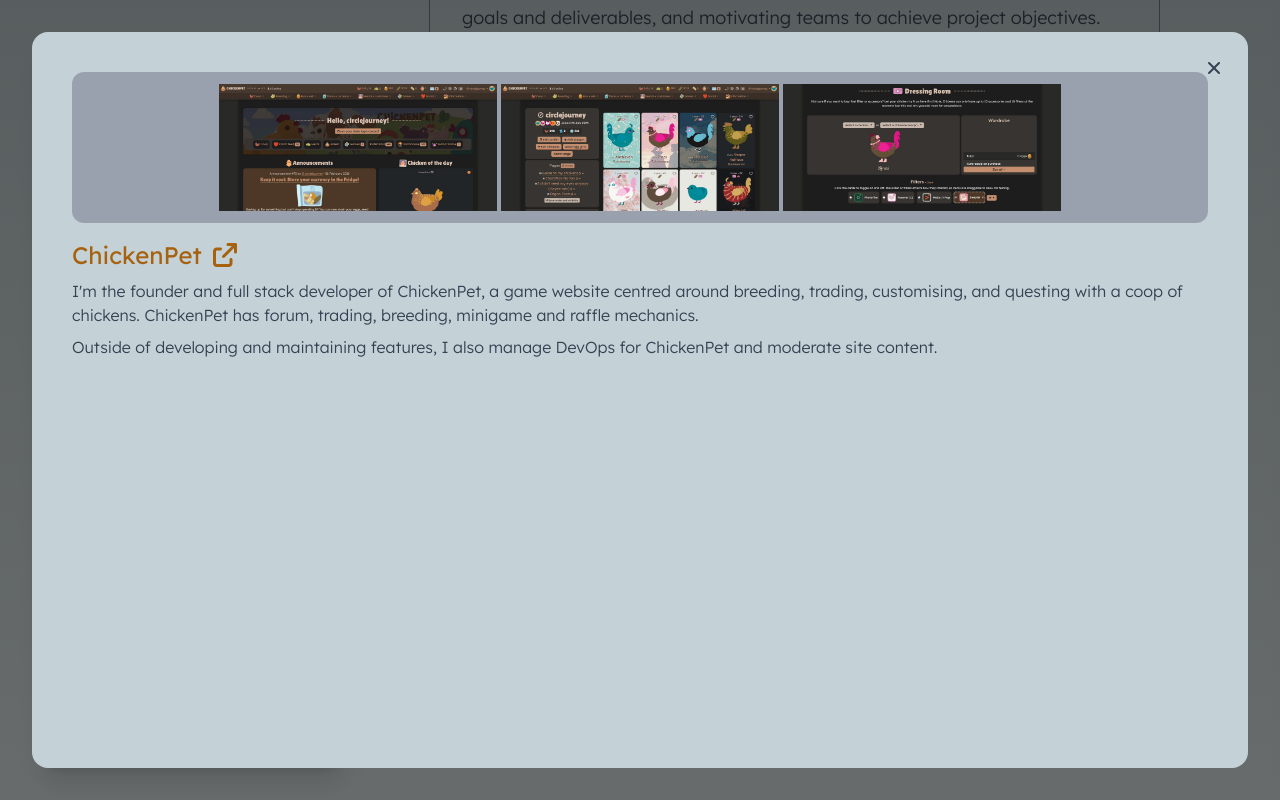
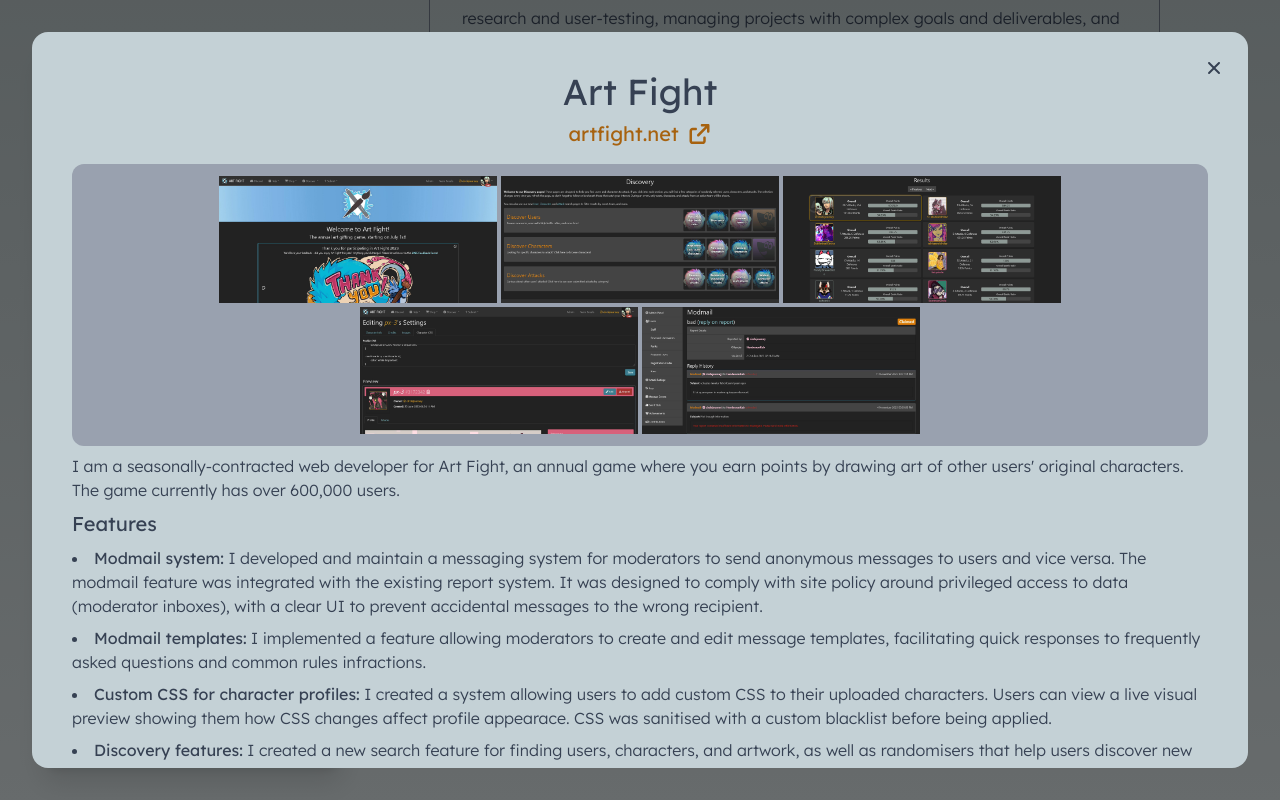
Before and after one commit to circlejourney/web-portfolio, a Next.js app: page / in a window 1280 px wide. Both pictures are taken after a click on the link 794 px from the left and 399 px from the top of the page. Built offline with nearby package versions, Linux system fonts and the light colour scheme.

Commit message:
Fill out site content

```diff
--- a/src/app/page.tsx
+++ b/src/app/page.tsx
@@ -51,7 +51,7 @@ export default function Home() {
                 <NavButton href="#projects" handleClick={smoothScroll}>Projects</NavButton>
               </div>
 
-              <div className="flex gap-2 mt-4 justify-center">
+              <div className="flex flex-col md:flex-row gap-2 mt-4 justify-center">
                 Find me at:
                 <Link href="https://www.linkedin.com/in/amari-l-29494b87/">LinkedIn</Link>
                 <Link href="https://github.com/circlejourney">Github</Link>
@@ -67,7 +67,7 @@ export default function Home() {
 
         </div>
 
-        <div id="scrollable" className="md:h-screen md:overflow-y-auto md:py-10 pl-20 pr-30 xs:w-full md:w-3/4 text-lg/10">
+        <div id="scrollable" className="md:h-screen md:overflow-y-auto md:py-10 pl-20 pr-30 xs:w-full md:w-3/4 text-[16px]/10">
 
           <div id="home" className="font-normal md:flex-row my-15">
 
@@ -76,7 +76,7 @@ export default function Home() {
             <div>
               <p className="font-light">
                 I&apos;m Amari, a full stack web developer who specialises in producing visually stunning, creativity-oriented and informative websites.
-                Currently, I am a contract-based web developer at <Link href="https://artfight.net">Art Fight <FontAwesomeIcon icon={faArrowUpRightFromSquare}/></Link>, where I design, develop and maintain new features for more than 600,000 users. I am also the founder and solo web developer of <Link href="https://chicken.pet">ChickenPet <FontAwesomeIcon icon={faArrowUpRightFromSquare}/></Link>, a game website with trading, forums, games and daily raffle mechanics.
+                Currently, I am a contract-based web developer at <Link href="https://artfight.net" target="_blank">Art Fight <FontAwesomeIcon icon={faArrowUpRightFromSquare}/></Link>, where I design, develop and maintain new features for more than 600,000 users. I am also the founder and solo web developer of <Link href="https://chicken.pet" target="_blank">ChickenPet <FontAwesomeIcon icon={faArrowUpRightFromSquare}/></Link>, a game website with 1,500 players, featuring trading, forums, and raffle mechanics.
               </p>
 
               <div className="my-8 p-8 border border-gray-500 rounded-2xl">
--- a/src/components/Project.tsx
+++ b/src/components/Project.tsx
@@ -11,14 +11,19 @@ export default function Project ({project, setProject}: {
     setProject: Dispatch<SetStateAction<ProjectInterface | null>>
 }) {
     return (<a href="#" onClick={(e)=>{e.preventDefault(); setProject(project)}} className="block h-full bg-linear-to-r from-[#24506B] to-cyan-600 hover:to-cyan-900 hover:bg-linear-65 rounded-2xl p-4 shadow-lg transition-normal transition-colors duration-200 group">
-        <div className="flex flex-row items-center gap-4">
+        <div className="flex flex-row items-center gap-3">
             <Image className="inline-block" width={100} height={62} src={project.thumbnail_src} alt={project.thumbnail_alt} unoptimized={true}/>
-            <h3 className="text-3xl grow">
+            <h3 className="text-3xl">
                 <span className="project-link">
                     {project.title}
-                    <FontAwesomeIcon className="align-middle ml-2" icon={faEye}/>
                 </span>
             </h3>
+            <span className="text-gray-400 grow">
+                {project.position}
+            </span>
+            <span className="text-gray-200 text-2xl">
+                <FontAwesomeIcon className="align-middle ml-2" icon={faEye}/>
+            </span>
         </div>
         <div className="text-mist-50 text-sm mt-2 opacity-100 group-hover:opacity-80 transition-all duration-200">
             {project.short_description}
--- a/src/components/ProjectPanel.tsx
+++ b/src/components/ProjectPanel.tsx
@@ -15,16 +15,20 @@ export default function ProjectPanel({project, setProject}: {
                 <FontAwesomeIcon icon={faTimes}/>
             </button>
 
+            <div className="text-center mb-4">
+                <h2 className="text-4xl mb-2">
+                    {project.title}
+                </h2>
+                <a href={project.url} target="cj-project" className="text-xl">
+                    {project.url.replace("https://", "")}
+                    <FontAwesomeIcon icon={faArrowUpRightFromSquare} className="ms-2"/>
+                </a>
+            </div>
+
             <div className="text-center">
                 <Gallery images={project.gallery} />
             </div>
 
-            <h2 className="text-2xl mt-4">
-                <a href={project.url} target="cj-project">
-                    {project.title}
-                    <FontAwesomeIcon icon={faArrowUpRightFromSquare} className="ms-2"/>
-                </a>
-            </h2>
             <div className="font-light">
                 {project.description}
             </div>
--- a/src/data/projectList.tsx
+++ b/src/data/projectList.tsx
@@ -1,29 +1,6 @@
 import ProjectInterface from "../interfaces/ProjectInterface";
 
 const projectList = [
-    {
-        title: "ChickenPet",
-        url: "https://chicken.pet",
-        thumbnail_src: "/projects/ChickenPet-1.jpg",
-        thumbnail_alt: "ChickenPet dashboard page",
-        gallery: [{
-                src: "/projects/ChickenPet-1.jpg",
-                alt: "ChickenPet dashboard page"
-            }, {
-                src: "/projects/ChickenPet-2.jpg",
-                alt: ""
-            }, {
-                src: "/projects/ChickenPet-3.jpg",
-                alt: ""
-        }],
-        short_description: "A game website centred around breeding, trading, customising, and questing with a coop of chickens.",
-        description: (<>
-            <p>I&apos;m the founder and full stack developer of ChickenPet, a game website centred around breeding, trading, customising, and questing with a coop of chickens. ChickenPet has forum, trading, breeding, minigame and raffle mechanics.</p>
-            <p>
-                Outside of developing and maintaining features, I also manage DevOps for ChickenPet and moderate site content.
-            </p>
-        </>)
-    },
     {
         title: "Art Fight",
         url: "https://artfight.net",
@@ -45,13 +22,15 @@ const projectList = [
             src: "/projects/ArtFight-5.jpg",
             alt: ""
         }],
-        short_description: "An annual game where you earn points by drawing for others, with over 600,000 users.",
+        position: "Web Developer",
+        skills: "Laravel, PHP, Node.JS and NPM, Bootstrap",
+        short_description: "An annual online game where players draw art for others to earn points, with over 600,000 users.",
         description: (<>
             <p>
                 I am a seasonally-contracted web developer for Art Fight, an annual game where you earn points by drawing art of other users&apos; original characters. The game currently has over 600,000 users.
             </p>
 
-            <p className="text-xl mt-6 font-normal">
+            <p className="text-xl mt-8 font-normal">
                 Features
             </p>
 
@@ -72,9 +51,53 @@ const projectList = [
         </>)
     },
     {
+        title: "ChickenPet",
+        url: "https://chicken.pet",
+        thumbnail_src: "/projects/ChickenPet-1.jpg",
+        thumbnail_alt: "ChickenPet dashboard page",
+        gallery: [{
+                src: "/projects/ChickenPet-1.jpg",
+                alt: "ChickenPet dashboard page"
+            }, {
+                src: "/projects/ChickenPet-2.jpg",
+                alt: ""
+            }, {
+                src: "/projects/ChickenPet-3.jpg",
+                alt: ""
+        }],
+        position: "Full-Stack Developer",
+        skills: "Laravel, PHP, SASS, Node.JS and NPM with Vite package manager, Bootstrap",
+        short_description: "A game website centred around breeding, trading, customising, and questing with a coop of chickens.",
+        description: (<>
+            <p>I&apos;m the founder and full stack developer of ChickenPet, a game website centred around breeding, trading, customising, and going on adventures with chickens.</p>
+            <p>
+                Outside of developing and maintaining features, I also manage DevOps for ChickenPet and moderate site content.
+            </p>
+            <p className="text-xl mt-8 font-normal">
+                Features
+            </p>
+            <ul className="list-disc list-inside">
+                <li>
+                    <b>Genetics system:</b> ChickenPet&apos;s central mechanic is its genetics system. Chickens have colour and trait genes that are inherited by offspring in complex relations. Some genes are recessive and can only be hatched by parents with specific genes.
+                </li>
+                <li>
+                    <b>Social features:</b> ChickenPet has a public marketplace, forums, chicken-trading, and raffle mechanics that allow players to trade chickens and items.
+                </li>
+                <li>
+                    <b>Moderation and developer ticket tools:</b> ChickenPet has robust tools for moderation and curating the play experience, such as a ticket system for reporting bugs, a dev tracker, user blocking features that wrap site functions, and an upcoming authorisation list feature for fine-tuning access to shop listings.
+                </li>
+                <li>
+                    <b>Minigames:</b> ChickenPet has a minigames.  Minigames incorporate members of the user&apos;s coop and affect other site functions like shop prices. Among these games, players can bring chickens on adventures, organise heists to steal currency, and find missings chicken on a tile board.
+                </li>
+            </ul>
+        </>)
+    },
+    {
         title: "Caring for the Carer",
         url: "https://caringforthecarer.org.au",
         thumbnail_src: "/projects/caringforthecarer.jpg",
+        position: "Web Designer",
+        skills: "WordPress, PHP, jQuery",
         thumbnail_alt: "Caring for the Carer website screenshot",
         gallery: [{
             src: "/projects/caringforthecarer.jpg",
--- a/src/interfaces/ProjectInterface.tsx
+++ b/src/interfaces/ProjectInterface.tsx
@@ -5,5 +5,7 @@ export default interface ProjectInterface {
     url: string,
     description: string|React.ReactNode,
     short_description: string,
-    gallery: { src: string, alt: string }[]
+    gallery: { src: string, alt: string }[],
+    position: string,
+    skills: string
 }
```
